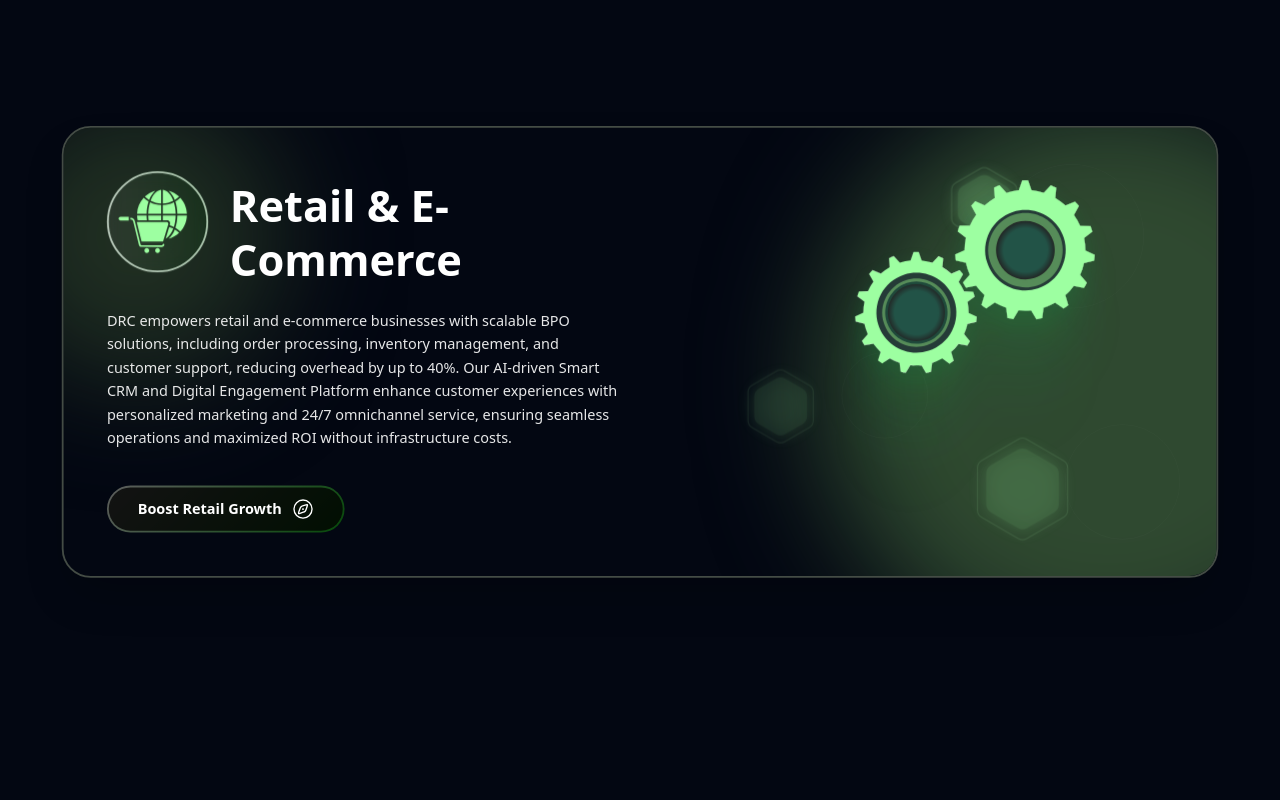
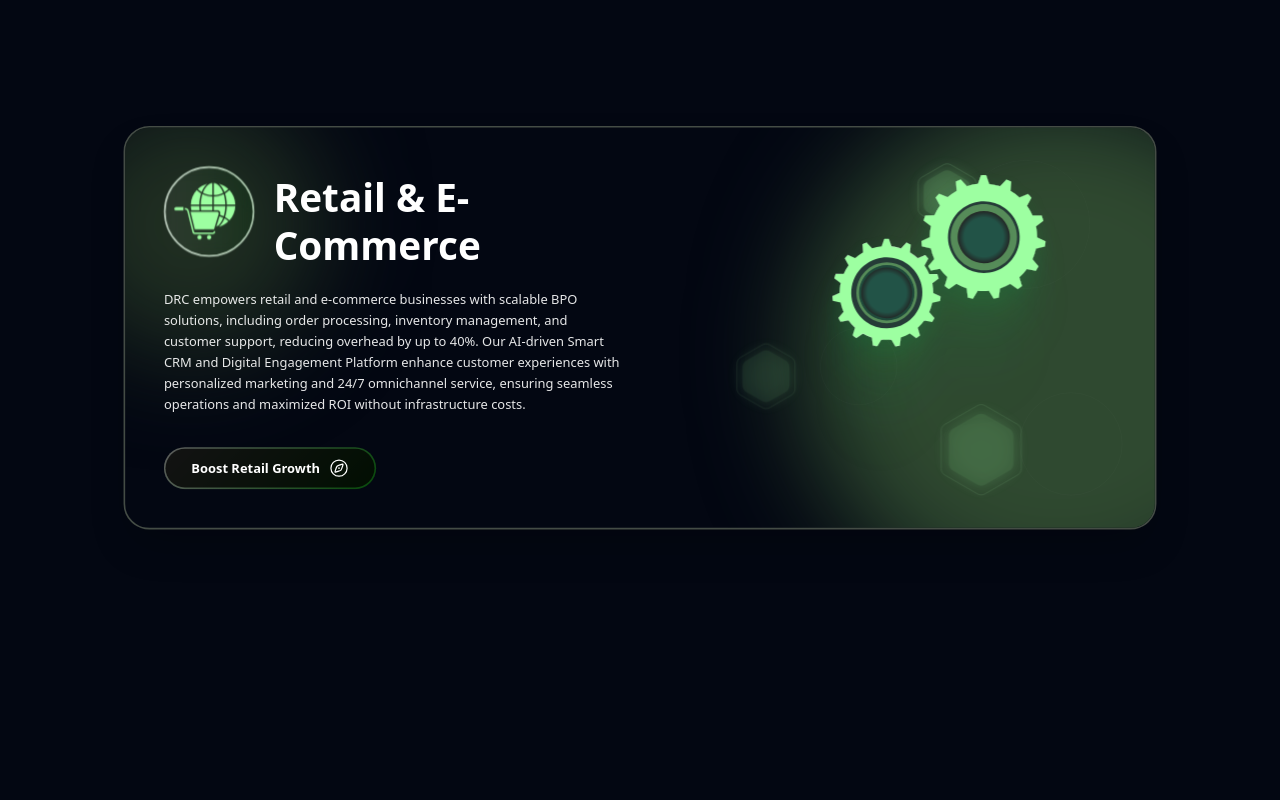
Before and after one commit to Slightsmile/aihr-landing-page, a Next.js app: page /industries in a window 1280 px wide. Shown: the part 1220-2020 px from the top of the page. Built offline with nearby package versions, Linux system fonts and the light colour scheme.

Commit message:
Aihr page created

```diff
--- a/src/app/(pages)/industries/includes/StackingCards.tsx
+++ b/src/app/(pages)/industries/includes/StackingCards.tsx
@@ -50,6 +50,38 @@
       color: '#030712',
       buttonText: 'Scale Tech Growth',
       icon: <StackingCart />,
+    },
+    {
+      id: '5',
+      title: 'Education & EdTech',
+      description: 'Empower educational institutions and EdTech companies with advanced BPO solutions for enrollment, student support, and digital learning management. Enhance engagement and streamline operations for better outcomes.',
+      color: '#030712',
+      buttonText: 'Advance Education',
+      icon: <StackingSetting />,
+    },
+    {
+      id: '6',
+      title: 'Travel & Hospitality',
+      description: 'Deliver exceptional guest experiences with our BPO services for booking, customer care, and loyalty program management. Optimize operations and drive growth in the travel and hospitality sector.',
+      color: '#030712',
+      buttonText: 'Boost Hospitality',
+      icon: <StackingBackdropIcon />,
+    },
+    {
+      id: '7',
+      title: 'Telecom & Media',
+      description: 'Transform telecom and media operations with scalable support for customer onboarding, technical assistance, and billing. Ensure seamless service delivery and customer satisfaction.',
+      color: '#030712',
+      buttonText: 'Upgrade Telecom',
+      icon: <StackingSetting />,
+    },
+    {
+      id: '8',
+      title: 'Logistics & Supply Chain',
+      description: 'Optimize logistics and supply chain management with our BPO expertise. From order fulfillment to inventory tracking, we help businesses achieve efficiency and reliability.',
+      color: '#030712',
+      buttonText: 'Streamline Logistics',
+      icon: <StackingBackdropIcon />,
     },
 ];
 
@@ -131,7 +163,7 @@
             {/* Left Content */}
             <div className="w-1/2 relative z-10 flex flex-col gap-6">
               <div className="flex items-start gap-6">
-                <div className="w-28 h-28 rounded-full  flex items-center justify-center  backdrop-blur-sm flex-shrink-0 border-2 border-[#b8c9ba]">
+                <div className="w-28 h-28 rounded-full  flex items-center justify-center  backdrop-blur-sm shrink-0 border-2 border-[#b8c9ba]">
                   <span className="text-4xl">{icon}</span>
                 </div>
                   <h2 className="text-3xl md:text-5xl font-bold leading-tight pt-2">{title}</h2>
--- /dev/null
+++ b/src/app/aihr/StackingCardsClient.tsx
@@ -0,0 +1,4 @@
+'use client';
+import StackingCards from '@/app/(pages)/industries/includes/StackingCards';
+
+export default StackingCards;
--- a/src/app/aihr/page.tsx
+++ b/src/app/aihr/page.tsx
@@ -1,6 +1,18 @@
 // Copy of homepage for AIHR
-import HomePage from '../home/homePage';
+import Hero from '../home/includes/Hero';
+import StackingCards from './StackingCardsClient';
+import SaasAiInnovation from '../home/includes/SaasAiInnovation';
+import Partner from '../home/includes/Partner';
+import Services from '../home/includes/Services';
 
 export default function AIHRPage() {
-  return <HomePage />;
+  return (
+    <div>
+      <Hero />
+      <SaasAiInnovation />
+      <Services />
+      <StackingCards />
+      <Partner />
+    </div>
+  );
 }
--- a/src/app/components/nav/Nav.tsx
+++ b/src/app/components/nav/Nav.tsx
@@ -73,7 +73,7 @@
         </button> */}
 
                 {/* Mobile Hamburger Menu */}
-                <div className='md:hidden flex-shrink-0'>
+                <div className='md:hidden shrink-0'>
                     <button
                         onClick={toggleMenu}
                         className='flex flex-col gap-1.5 w-8 h-8 justify-center items-center focus:outline-none'
--- a/src/app/home/includes/Hero.tsx
+++ b/src/app/home/includes/Hero.tsx
@@ -9,7 +9,7 @@
     router.push('/services');
   };
   return (
-    <section className="min-h-screen flex flex-col md:flex-col lg:flex-row justify-between items-center py-10 pt-0 relative overflow-hidden">
+    <section className="min-h-screen flex flex-col md:flex-col lg:flex-row justify-between items-center py-10 pt-0 relative overflow-hidden bg-gray-950">
       {/* Background blur elements */}
       <div className="animate-pulse absolute bottom-0 right-0 w-96 h-96 bg-[#141e14] rounded-full blur-3xl" />
       <div className="animate-pulse absolute bottom-0 left-0 w-96 h-96 bg-[#161e16] rounded-full blur-3xl" />
--- a/src/app/home/includes/Partner.tsx
+++ b/src/app/home/includes/Partner.tsx
@@ -1,4 +1,3 @@
-
 'use client';
 import React from 'react';
 import { useRouter } from 'next/navigation';
@@ -12,13 +11,13 @@
     router.push('/about');
   };
   return (
-    <div className='py-10 md:py-10'>
+    <div className='py-10 md:py-10 bg-gray-950'>
       <div className="max-w-7xl mx-auto px-4 sm:px-6 md:px-1 relative overflow-hidden">
 
         <div className="flex flex-col lg:flex-row items-center gap-8 lg:gap-12 mb-12 md:mb-20 relative z-10">
           {/* Left Content */}
           <div className="flex-1 w-full text-center lg:text-left">
-            <div className="inline-block mb-3 sm:mb-4 p-0.5 bg-gradient-to-r  from-[#8a8f8b] to-[#066a0a] rounded-full ">
+            <div className="inline-block mb-3 sm:mb-4 p-0.5 bg-linear-to-r  from-[#8a8f8b] to-[#066a0a] rounded-full ">
                 <div className="px-4 sm:px-3 py-2 sm:py-1 bg-gray-950 rounded-full">
 
                   <span className="text-white text-xs sm:text-sm font-semibold flex items-center gap-2">
@@ -39,9 +38,9 @@
                 Emergency Response.
             </p>
 
-            <div className="p-0.5 bg-gradient-to-r from-[#dbdddc] to-[#39b63e] rounded-full inline-block mx-auto lg:mx-0">
-              <button className="group inline-flex items-center gap-2 md:gap-3 p-[2px] rounded-full bg-gradient-to-r from-[#dcdedd] to-[#3eb343] hover:shadow-lg hover:shadow-green-400/50 transition-all duration-300 transform hover:scale-105 " onClick={handleLearnMoreClick}>
-                  <span className="inline-flex items-center gap-2 md:gap-3 px-6 md:px-8 py-3 md:py-3.5 rounded-full  bg-gradient-to-t from-[#92eb95] via-[#9dffa1] to-[#c3ffc6] text-[#2d4c2e] font-semibold text-sm md:text-base">
+            <div className="p-0.5 bg-linear-to-r from-[#dbdddc] to-[#39b63e] rounded-full inline-block mx-auto lg:mx-0">
+              <button className="group inline-flex items-center gap-2 md:gap-3 p-0.5 rounded-full bg-linear-to-r from-[#dcdedd] to-[#3eb343] hover:shadow-lg hover:shadow-green-400/50 transition-all duration-300 transform hover:scale-105 " onClick={handleLearnMoreClick}>
+                  <span className="inline-flex items-center gap-2 md:gap-3 px-6 md:px-8 py-3 md:py-3.5 rounded-full  bg-linear-to-t from-[#92eb95] via-[#9dffa1] to-[#c3ffc6] text-[#2d4c2e] font-semibold text-sm md:text-base">
                       Learn More
                   </span>
               </button>
--- a/src/app/home/includes/Services.tsx
+++ b/src/app/home/includes/Services.tsx
@@ -13,7 +13,7 @@
 
 export default function Services() {
   return (
-    <section className='px-4 md:px-8 lg:px-35 relative py-8 md:py-12'>
+    <section className='px-4 md:px-8 lg:px-35 relative py-8 md:py-12 bg-gray-950'>
         <div className="animate-pulse absolute -top-20 right-0 w-96 h-96 md:w-96 md:h-96 bg-[#141e14] rounded-full blur-3xl"></div>
         {/* header section */}
         <div className='relative flex flex-col items-center justify-center text-center'>
```
Lines whose indentation alone changed are shown as unchanged.
